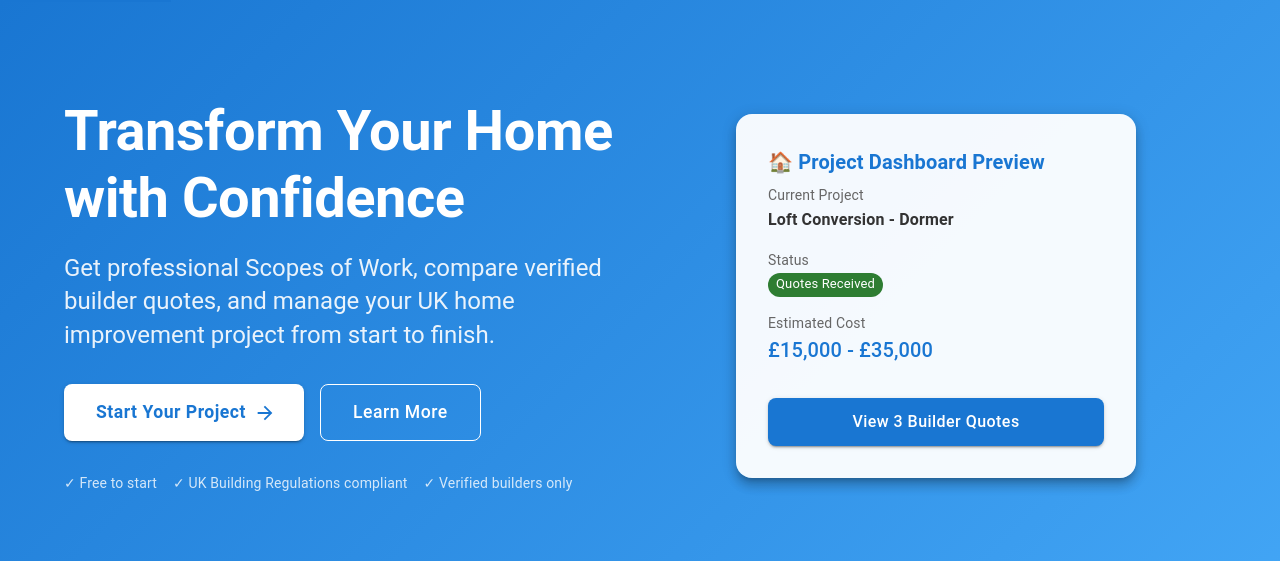
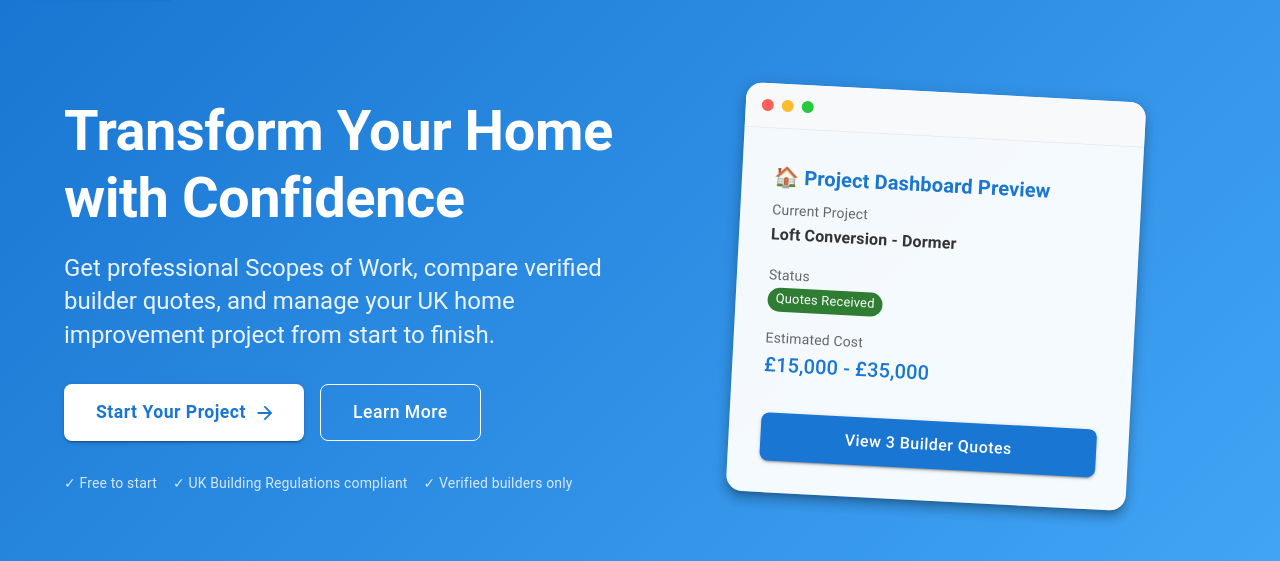
Before and after one commit to quorite7/prop, a React (Create React App) app in the folder frontend/: page / in a window 1280 px wide. Shown: the top 561 px of the page. Built offline with nearby package versions, Linux system fonts and the light colour scheme; no server answers; what @aws-amplify/core would draw is missing.

Commit message:
Updated hero component on LandingPage
Updated hero component on LandingPage

```diff
--- a/frontend/src/index.css
+++ b/frontend/src/index.css
@@ -51,3 +51,18 @@ code {
     transition-duration: 0.01ms !important;
   }
 }
+/* Hero card styling */
+.hero-card {
+  background: white;
+  border-radius: 40px;
+  box-shadow: 0 20px 40px rgba(0, 0, 0, 0.1);
+  overflow: hidden;
+  width: 100%;
+  max-width: 400px;
+  transform: rotate(3deg);
+  transition: transform 0.3s ease;
+}
+
+.hero-card:hover {
+  transform: rotate(0deg) scale(1.02);
+}
--- a/frontend/src/pages/LandingPage.tsx
+++ b/frontend/src/pages/LandingPage.tsx
@@ -240,18 +240,56 @@ const LandingPage: React.FC = () => {
               >
                 <Paper
                   elevation={8}
+                  className="hero-card"
                   sx={{
-                    p: 4,
+                    p: 0,
                     borderRadius: 4,
                     bgcolor: 'rgba(255,255,255,0.95)',
                     color: 'text.primary',
                     maxWidth: 400,
                     width: '100%',
+                    overflow: 'hidden',
                   }}
                 >
-                  <Typography variant="h6" gutterBottom color="primary.main" fontWeight="bold">
-                    🏠 Project Dashboard Preview
-                  </Typography>
+                  <Box
+                    className="card-header"
+                    sx={{
+                      background: '#f8f9fa',
+                      padding: '1rem',
+                      borderBottom: '1px solid #e9ecef',
+                    }}
+                  >
+                    <Box
+                      className="card-dots"
+                      sx={{
+                        display: 'flex',
+                        gap: '0.5rem',
+                        '& span': {
+                          width: '12px',
+                          height: '12px',
+                          borderRadius: '50%',
+                          background: '#dee2e6',
+                        },
+                        '& span:first-of-type': {
+                          background: '#ff5f56',
+                        },
+                        '& span:nth-of-type(2)': {
+                          background: '#ffbd2e',
+                        },
+                        '& span:last-of-type': {
+                          background: '#27ca3f',
+                        },
+                      }}
+                    >
+                      <Box component="span" />
+                      <Box component="span" />
+                      <Box component="span" />
+                    </Box>
+                  </Box>
+                  <Box sx={{ p: 4 }}>
+                    <Typography variant="h6" gutterBottom color="primary.main" fontWeight="bold">
+                      🏠 Project Dashboard Preview
+                    </Typography>
                   <Box sx={{ mb: 2 }}>
                     <Typography variant="body2" color="text.secondary">
                       Current Project
@@ -282,6 +320,7 @@ const LandingPage: React.FC = () => {
                   >
                     View 3 Builder Quotes
                   </Button>
+                  </Box>
                 </Paper>
               </Box>
             </Grid>
```
